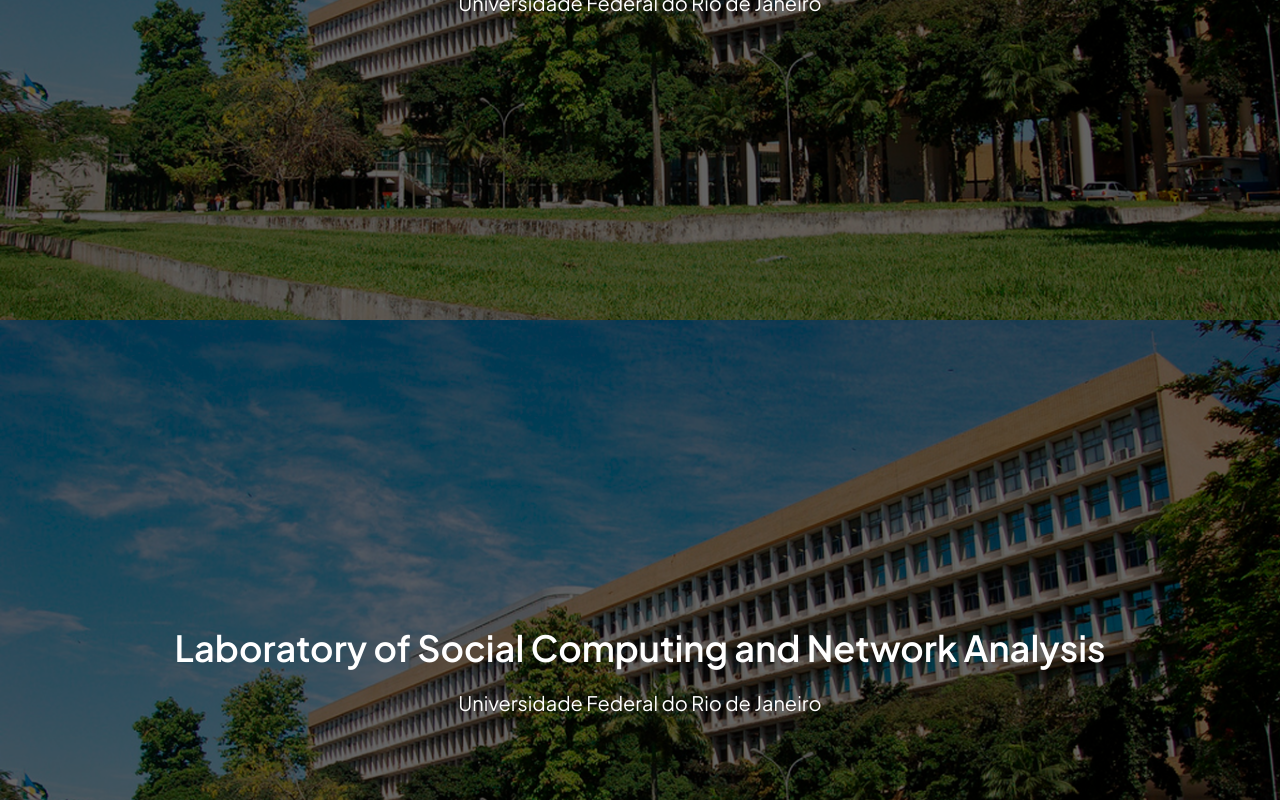
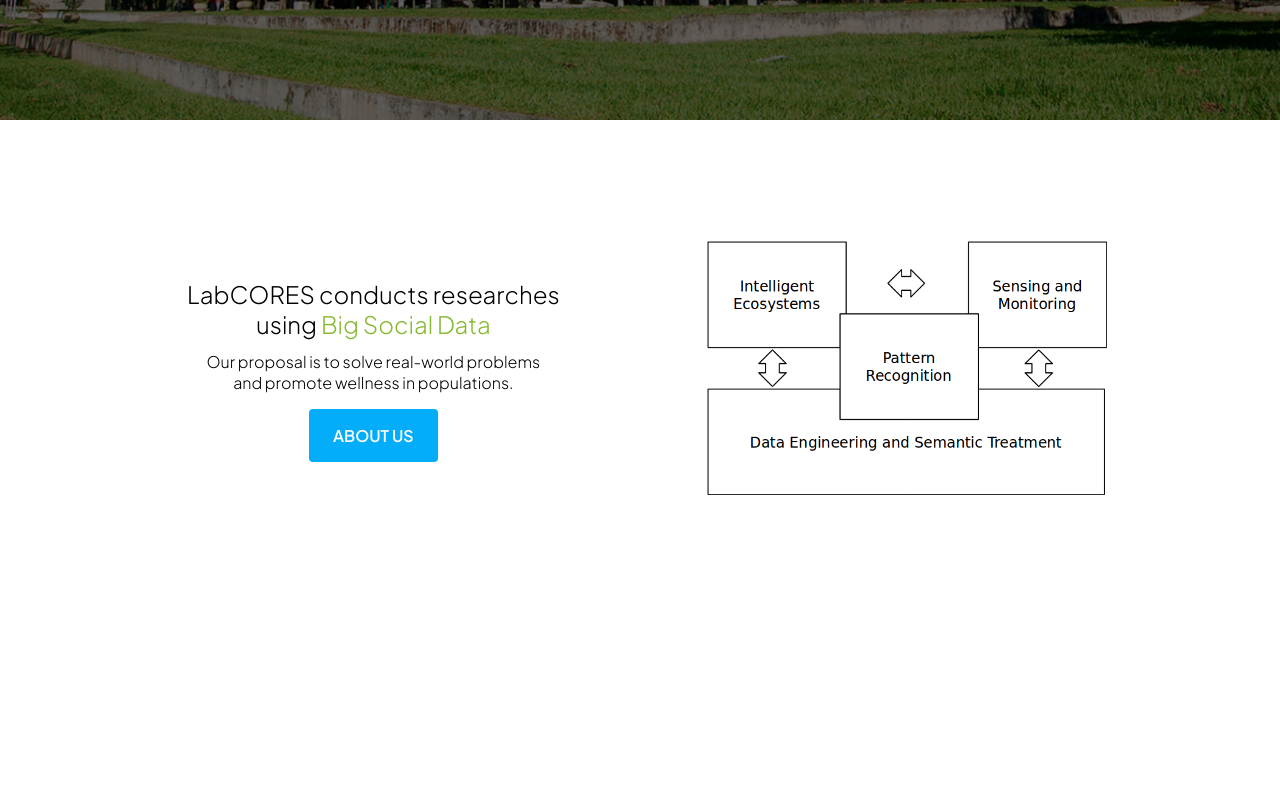
Before and after one commit to patrickpaiva/labcores-next-web, a Next.js app: page / in a window 1280 px wide. Shown: the part 380-1180 px from the top of the page. After the commit the page ends 1000 px from the top, so only its background shows below. Built offline with nearby package versions, Linux system fonts and the light colour scheme.

Commit message:
index presentation done

```diff
--- a/src/pages/_app.tsx
+++ b/src/pages/_app.tsx
@@ -1,13 +1,15 @@
 import { AppProps } from 'next/app'
+import { ThemeProvider } from 'styled-components'
 
 import GlobalStyle from '../styles/global'
+import theme from '../styles/theme'
 
 const MyApp: React.FC<AppProps> = ({ Component, pageProps }) => {
   return (
-    <>
+    <ThemeProvider theme={theme}>
       <Component {...pageProps} />
       <GlobalStyle />
-    </>
+    </ThemeProvider>
   )
 
 }
--- a/src/pages/index.tsx
+++ b/src/pages/index.tsx
@@ -1,14 +1,23 @@
 import Header from '../components/Header/Header'
 import Hero from '../components/Hero/Hero'
-import { Container } from '../styles/pages/Home'
+import { Container, Presentation } from '../styles/pages/Home'
 
 const Home: React.FC = () => {
   return (
     <Container>
       <Header />
       <Hero />
-      <Hero />
       <main>
+        <Presentation>
+          <div className='about'>
+            <h2>LabCORES conducts researches using <span>Big Social Data</span></h2>
+            <p>Our proposal is to solve real-world problems and promote <span>wellness</span> in populations.</p>
+            <a href='/about-us'>ABOUT US</a>
+          </div>
+          <div className='diagram'>
+            <img src="/images/cores-areas.png" alt="LabCores Working Groups" />
+          </div>
+        </Presentation>
       </main>
     </Container>
   )
--- a/src/styles/global.ts
+++ b/src/styles/global.ts
@@ -12,8 +12,8 @@
   }
 
   body {
-    background: #121214;
-    color: #e1e1e6;
+    background: #fff;
+    color: #000;
     font: 400 1.6rem 'Plus Jakarta Sans', sans-serif;
   }
 
--- a/src/styles/pages/Home.ts
+++ b/src/styles/pages/Home.ts
@@ -8,5 +8,68 @@
   display: flex;
   flex-direction: column;
   align-items: center;
+  justify-content: center;
   box-sizing: border-box;
+
+  main {
+    width: 100%;
+    max-width: 1600px;
+    display: flex;
+    align-items: center;
+    justify-content: center;
+  }
 `
+
+export const Presentation = styled.div`
+  display: flex;
+  align-items: center;
+  justify-content: space-evenly;
+  height: 500px;
+  width: 100vw;
+  max-width: 1200px;
+
+  .about {
+    display: flex;
+    flex-direction: column;
+    align-items: center;
+    justify-content: space-evenly;
+
+    h2 {
+      font-weight: 300;
+      max-width: 400px;
+      text-align: center;
+
+      span {
+        color: ${(props) => props.theme.colors.green}
+      }
+    }
+
+    p {
+      margin-top: 12px;
+      font-weight: 300;
+      max-width: 350px;
+      text-align: center;
+    }
+
+    a {
+      margin-top: 16px;
+      background-color: ${(props) => props.theme.colors.blue};
+      padding: 16px 24px;
+      text-decoration: none;
+      color: #fff;
+      font-weight: 600;
+      border-radius: 4px;
+      transition: background-color 0.4s ease-out;
+
+      &:hover {
+        background-color: ${(props) => props.theme.colors.red};
+      }
+    }
+  }
+
+  .diagram {
+    img {
+      max-width: 400px;
+    }
+  }
+`
--- /dev/null
+++ b/src/styles/theme.ts
@@ -0,0 +1,9 @@
+const theme = {
+  colors: {
+    green: '#86B932',
+    red: '#CA2022',
+    blue: '#04ADF9',
+  }
+}
+
+export default theme
```
Also changed, not shown: src/styles/styled.d.ts (added, +9 -0 lines), public/images/cores-areas.png (added), public/images/logo-branca.png (deleted).
